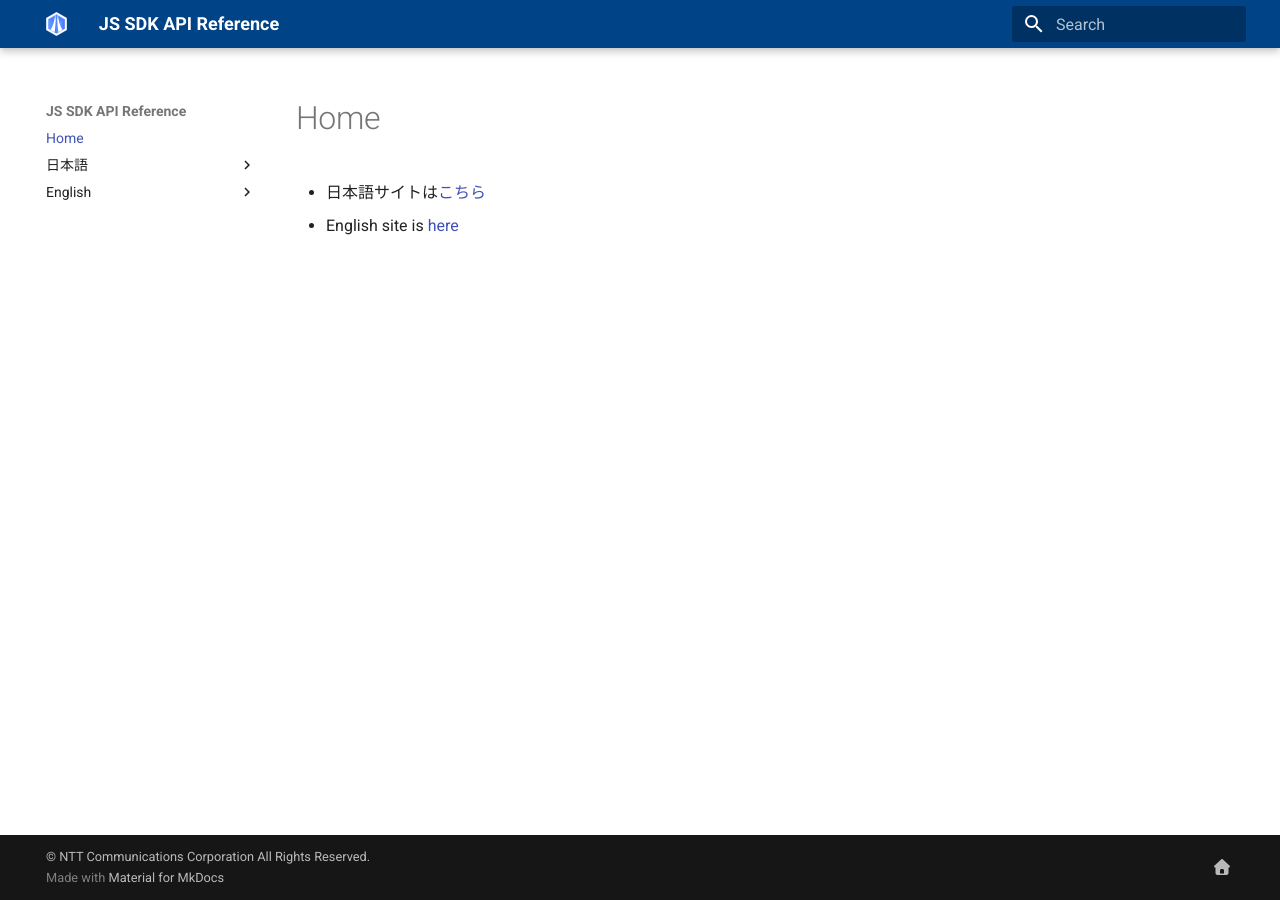
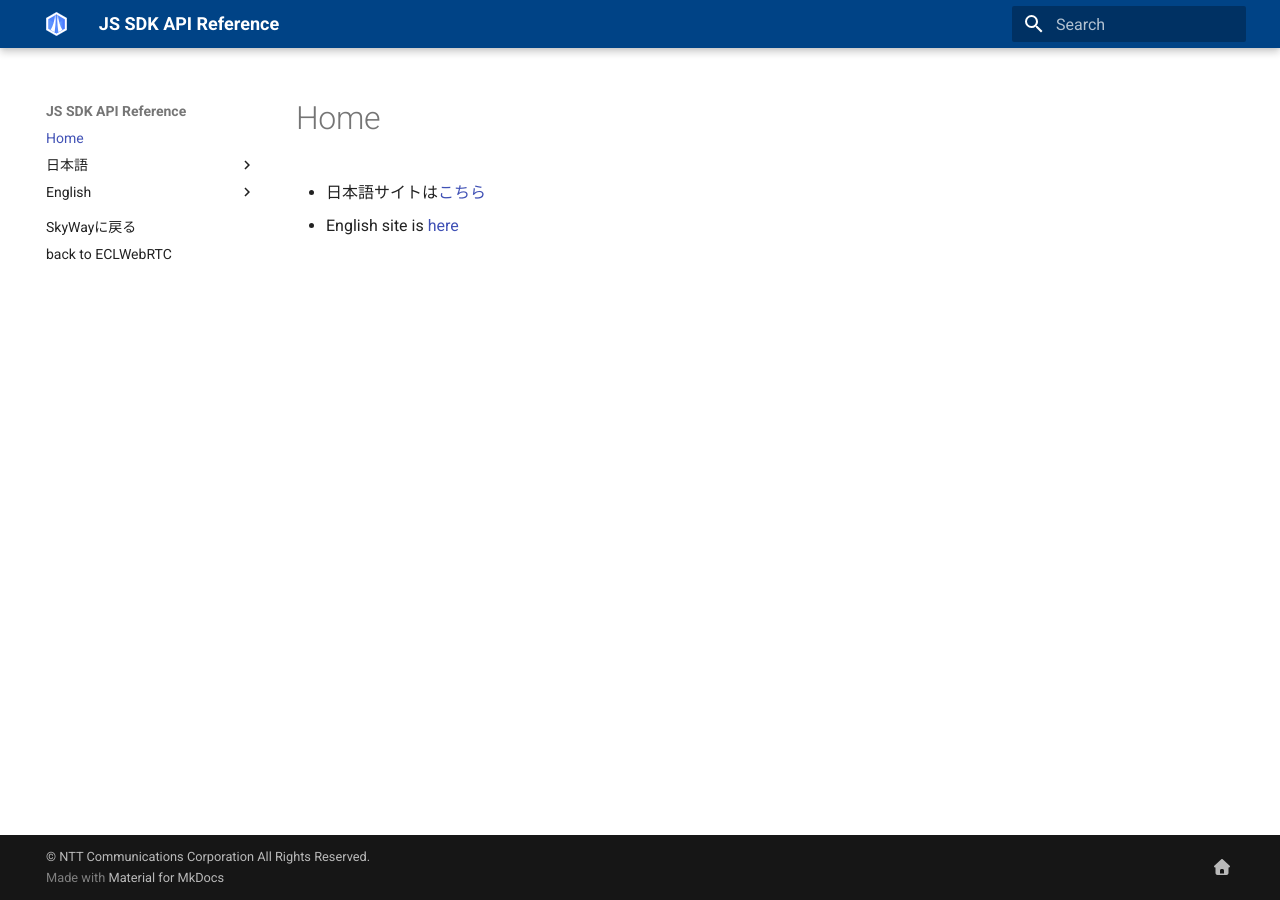
Before and after one commit to skyway/skyway-js-sdk-doc, an MkDocs documentation site: the page built from docs/index.md, in a window 1280 px wide. Built offline with MkDocs 1.6.1 and Material for MkDocs 9.7.7, drawn with Linux system fonts in a browser that asks for light colours; old or Windows-style settings are respelled for this version of MkDocs; some of the changed lines change nothing that is shown.

Commit message:
Switch links by language

```diff
--- a/docs/css/custom.css
+++ b/docs/css/custom.css
@@ -1,3 +1,6 @@
 .md-header {
   background-color: #004386 !important
 }
+.en .ja-item, .ja .en-item {
+  display: none;
+}
--- /dev/null
+++ b/docs/javascript/custom.js
@@ -0,0 +1,33 @@
+window.onload = () => {
+
+  // Identifies the language from URL.
+  let langInURL = location.href.match(/(skyway-js-sdk-doc|127\.0\.0\.1:8000)\/(\w{2})\//);
+  langInURL = langInURL && langInURL[2];
+  let html = document.getElementsByTagName('html')[0];
+  switch (langInURL) {
+    case 'ja':
+      html.classList.add('ja');
+      break;
+    case 'en':
+      html.classList.add('en');
+      break;
+  }
+
+  let baseHtml = '';
+  let customHtml = '';
+
+  // Switch the side menu.
+  baseHtml = document.querySelector('.md-nav__list');
+  customHtml
+    = '<hr>'
+    + '<li class="md-nav__item ja-item"><a href="https://webrtc.ecl.ntt.com/" class="md-nav__link">SkyWayに戻る</li>'
+    + '<li class="md-nav__item en-item"><a href="https://webrtc.ecl.ntt.com/en/" class="md-nav__link">back to ECLWebRTC</li>';
+  baseHtml.innerHTML += customHtml;
+
+  // Switch the social link on footer.
+  baseHTML = document.querySelector('.md-footer-social__link');
+  if(html.classList.contains('en')){
+    baseHTML.href = "https://webrtc.ecl.ntt.com/en/";
+  }
+
+};
--- a/mkdocs.yml
+++ b/mkdocs.yml
@@ -25,14 +25,16 @@
     logo: 'images/skyway-symbol.svg'
 extra:
     search:
-        language: 'jp'
+        language: 'ja'
 extra_css:
     - 'css/custom.css'
+extra_javascript:
+    - 'javascript/custom.js'
 markdown_extensions:
     - codehilite
     - toc:
         permalink: true
 extra:
-  social:
-    - type: home
-      link: https://webrtc.ecl.ntt.com/
+    social:
+        - type: home
+          link: https://webrtc.ecl.ntt.com/
```
